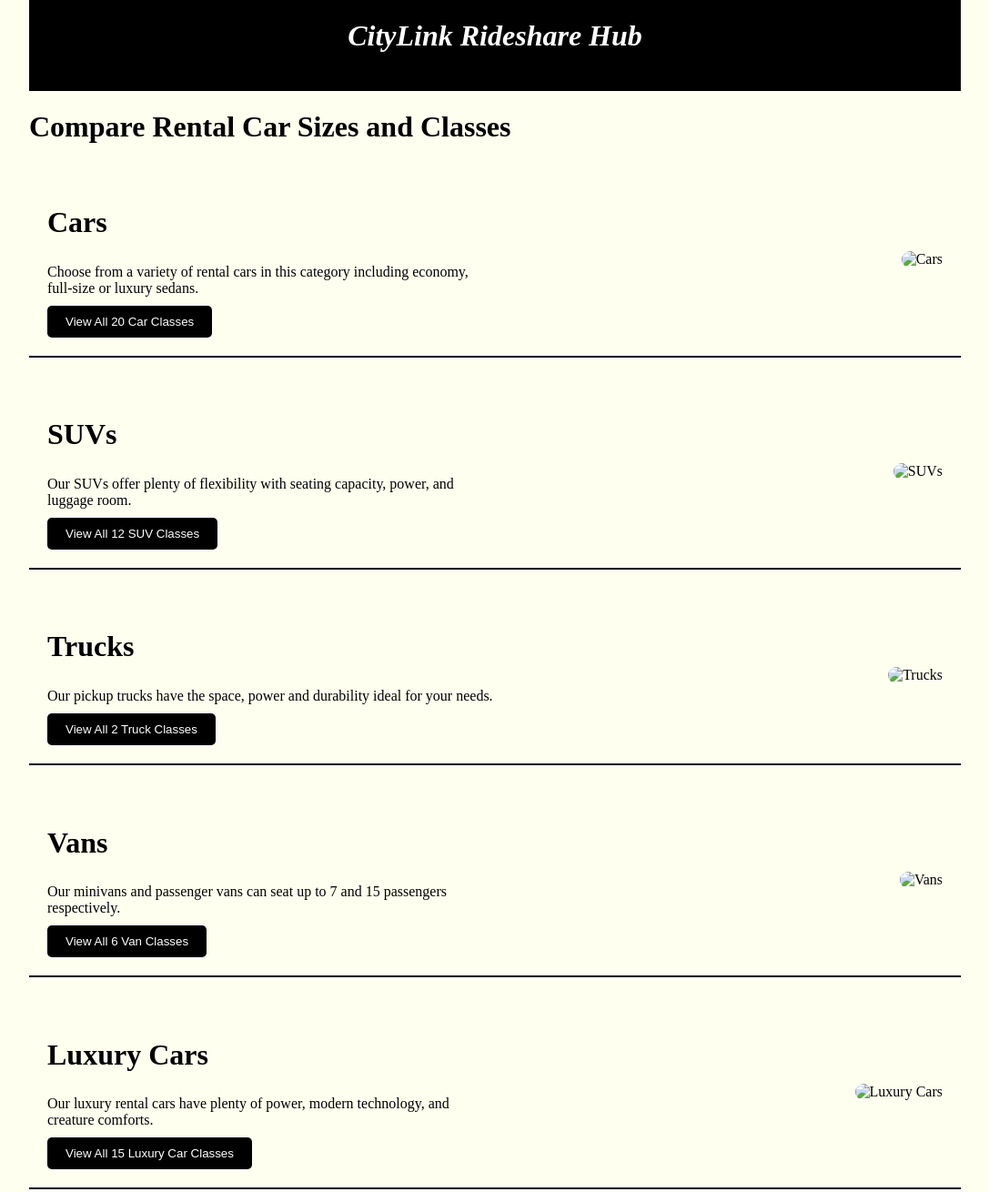
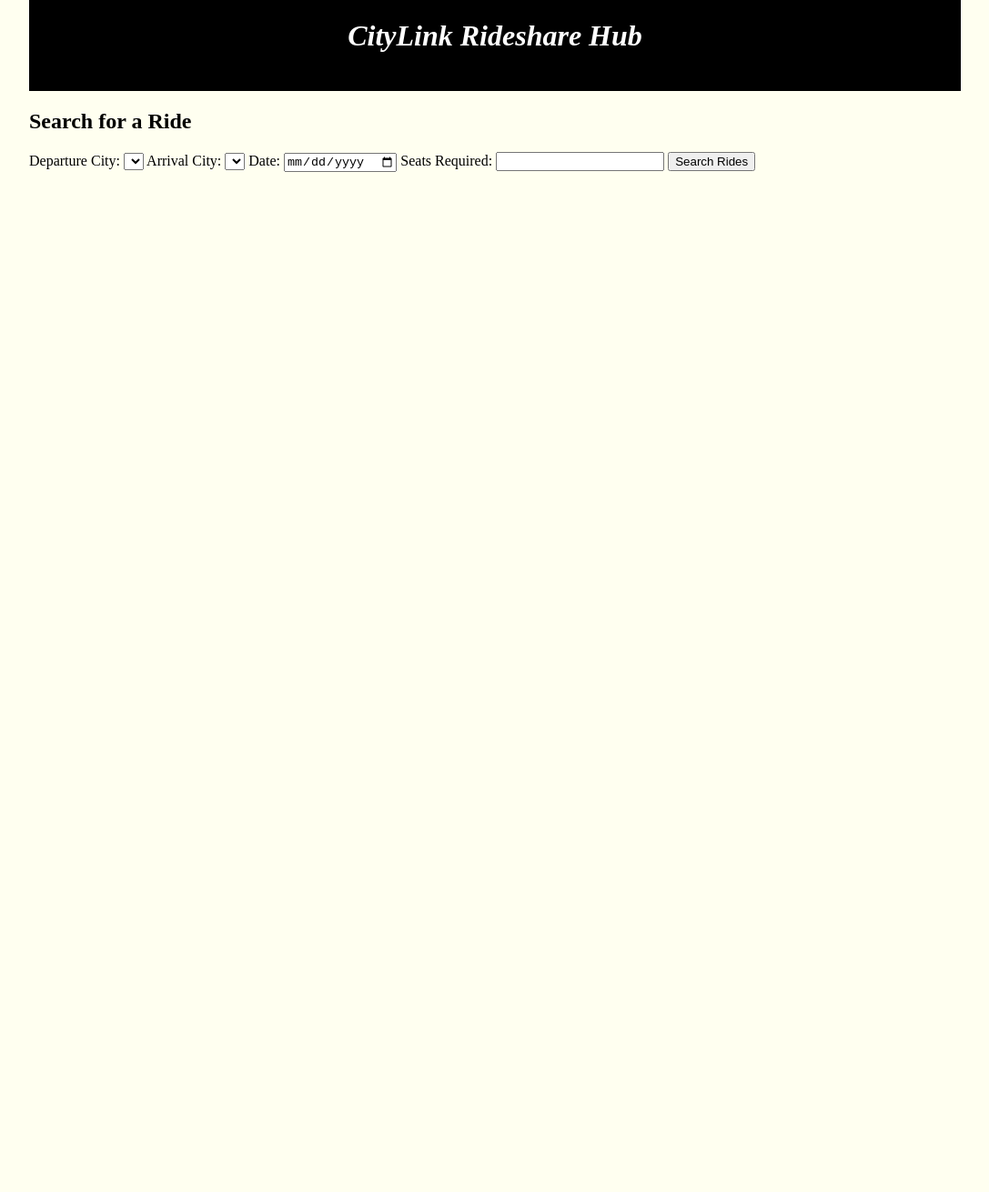
Before and after one commit to sid12153/ADT_Project_G10_PREV, a plain HTML site: page RideShare Frontend/HomePage/HomePage.html in a window 1280 px wide. Shown: the part 20-1330 px from the top of the page at 91% size, without its empty margins (96-1183 px from the left). After the commit the page ends 800 px from the top, so only its background shows below. Drawn offline with Linux system fonts and the light colour scheme.

Commit message:
Update HomePage.html

```diff
--- a/RideShare Frontend/HomePage/HomePage.html
+++ b/RideShare Frontend/HomePage/HomePage.html
@@ -11,62 +11,23 @@
         <header>
             <h1>CityLink Rideshare Hub</h1>
         </header>
-        <h1><b>Compare Rental Car Sizes and Classes</b></h2>
-        <section class="category" id="cars">
-            <div class="text-content">
-                <h2>Cars</h2>
-                <p>Choose from a variety of rental cars in this category including economy, full-size or luxury sedans.</p>
-                <button onclick="window.location.href='Cars.html'">View All 20 Car Classes</button>
+        <h2><b>Search for a Ride</b></h2>
+        <form id="search-ride-form">
+            <label for="departure-city">Departure City:</label>
+            <select id="departure-city" required></select>
 
-            </div>
-            <div class="image-content">
-                <img src="images/Cars.png" alt="Cars">
-            </div>
-        </section>
+            <label for="arrival-city">Arrival City:</label>
+            <select id="arrival-city" required></select>
 
-        <section class="category" id="suvs">
-            <div class="text-content">
-                <h2>SUVs</h2>
-                <p>Our SUVs offer plenty of flexibility with seating capacity, power, and luggage room.</p>
-                <button>View All 12 SUV Classes</button>
-            </div>
-            <div class="image-content">
-                <img src="images/SUVs.png" alt="SUVs">
-            </div>
-        </section>
+            <label for="date">Date:</label>
+            <input type="date" id="date" required>
 
-        <section class="category" id="trucks">
-            <div class="text-content">
-                <h2>Trucks</h2>
-                <p>Our pickup trucks have the space, power and durability ideal for your needs.</p>
-                <button>View All 2 Truck Classes</button>
-            </div>
-            <div class="image-content">
-                <img src="images/Trucks.png" alt="Trucks">
-            </div>
-        </section>
+            <label for="seats-required">Seats Required:</label>
+            <input type="number" id="seats-required" min="1" required>
 
-        <section class="category" id="vans">
-            <div class="text-content">
-                <h2>Vans</h2>
-                <p>Our minivans and passenger vans can seat up to 7 and 15 passengers respectively.</p>
-                <button>View All 6 Van Classes</button>
-            </div>
-            <div class="image-content">
-                <img src="images/Vans.png" alt="Vans">
-            </div>
-        </section>
-
-        <section class="category" id="luxury-cars">
-            <div class="text-content">
-                <h2>Luxury Cars</h2>
-                <p>Our luxury rental cars have plenty of power, modern technology, and creature comforts.</p>
-                <button>View All 15 Luxury Car Classes</button>
-            </div>
-            <div class="image-content">
-                <img src="images/LuxuryCars.png" alt="Luxury Cars">
-            </div>
-        </section>
+            <button type="submit">Search Rides</button>
+        </form>
+        <div id="rides-list"></div>
     </div>
     <script src="HomePage.js"></script>
 </body>
```
